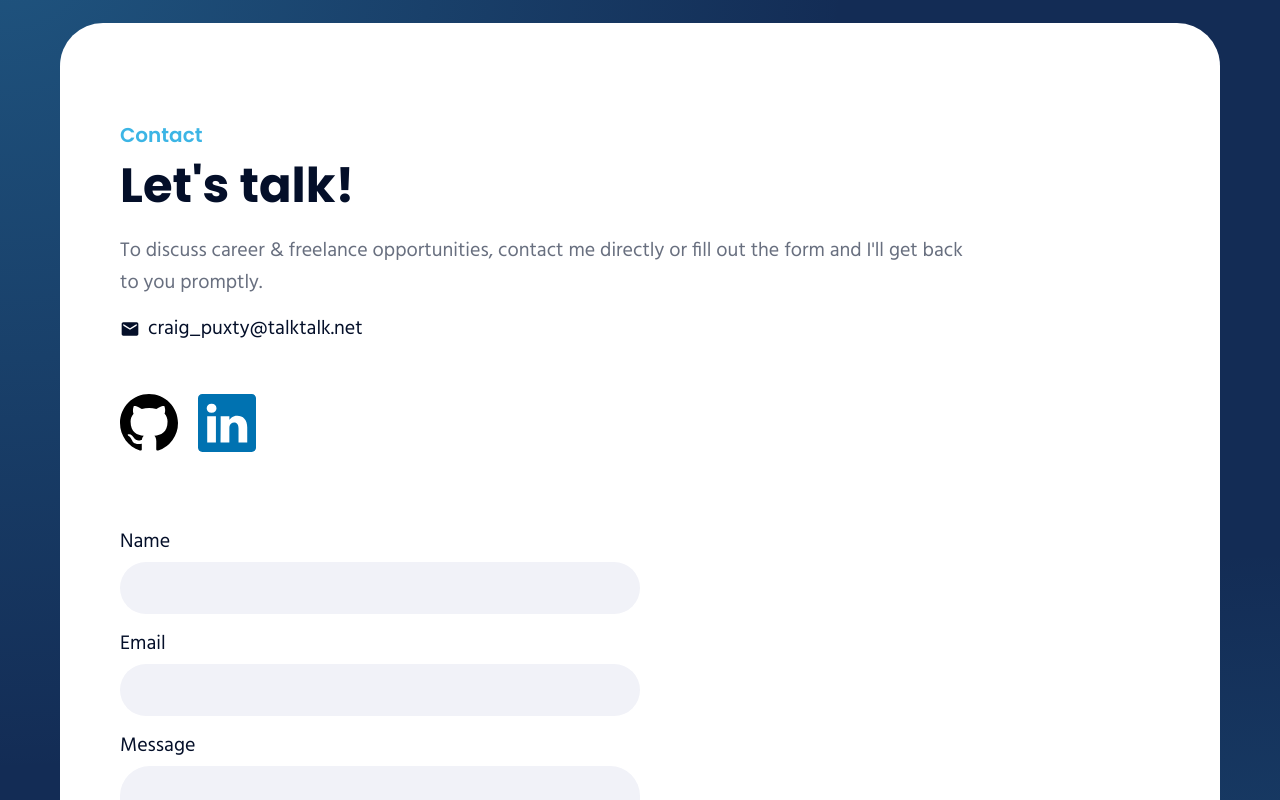
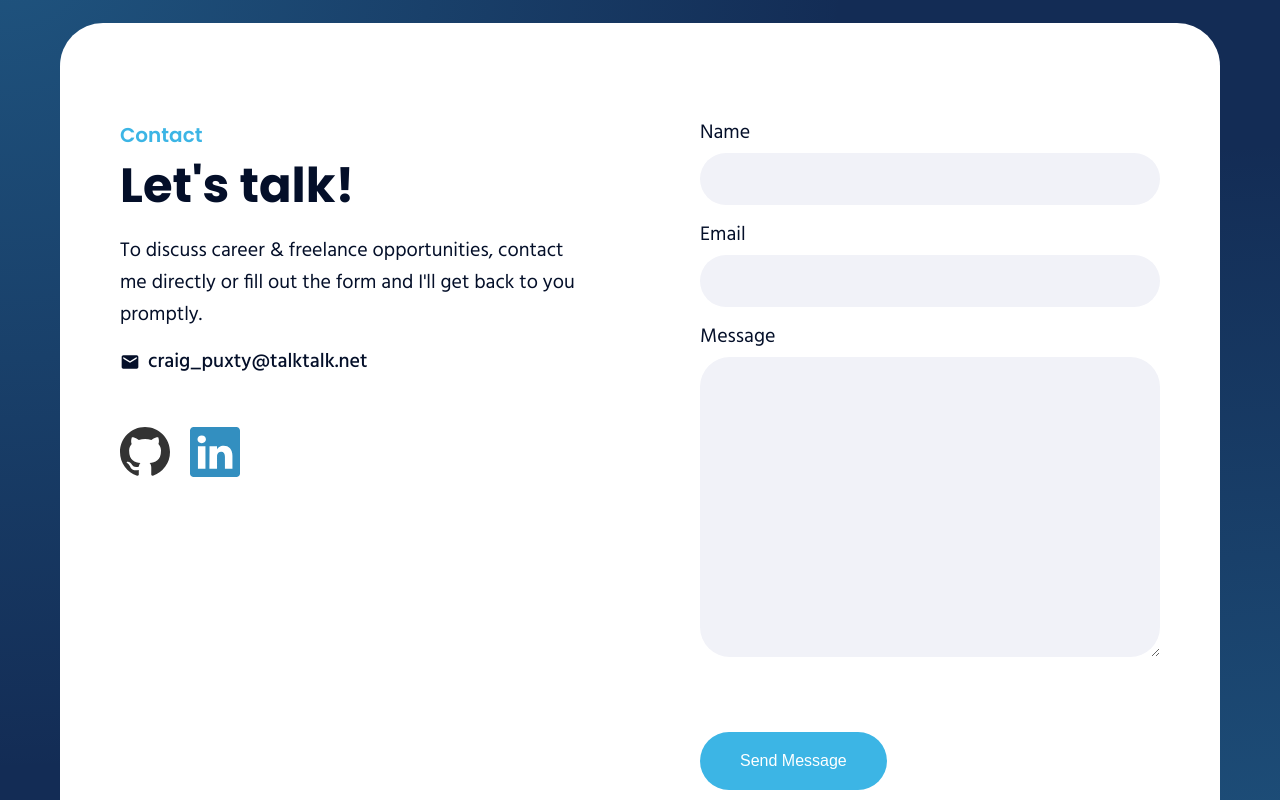
Before and after one commit to Dangereye/portfolio-v2, a Next.js app: page / in a window 1280 px wide. Shown: the part 4260-5060 px from the top of the page. Built offline with nearby package versions, Linux system fonts and the light colour scheme.

Commit message:
Updated Contact article & styles.

```diff
--- a/styles/articles/_contact.scss
+++ b/styles/articles/_contact.scss
@@ -1,9 +1,31 @@
 &__contact {
   position: relative;
+  overflow: hidden;
   background-color: $dark-color;
-  overflow: hidden;
+
+  .container {
+    @include hoz-padding;
+    @include vert-padding;
+    background-color: #fff;
+    border-radius: 4.3rem;
+
+    display: flex;
+    flex-wrap: wrap;
+    justify-content: space-between;
+    gap: 12rem;
+
+    @media (max-width: 1176px) {
+      gap: 8rem;
+    }
+
+    @media (max-width: $mobile) {
+      border-radius: 2.3rem;
+      gap: 4rem;
+    }
+  }
 
   .article__header {
+    flex: 1 1 40rem;
     text-align: left;
   }
 
@@ -13,35 +35,29 @@
 
   .body-text {
     margin: 0;
-    color: $body-text-dark;
+    max-width: 55rem;
   }
 
-  .container {
-    @include hoz-padding;
-    @include vert-padding;
-    background-color: #fff;
-    border-radius: 4.3rem;
-
-    @media (max-width: $mobile) {
-      border-radius: 2.3rem;
-    }
+  .form {
+    flex: 1 1 40rem;
   }
 
   .icon-text {
     margin: 2rem 0;
+    font-weight: 500;
     display: flex;
     gap: 8px;
   }
 
   .social-icon {
-    width: 5.8rem;
-    height: 5.8rem;
+    width: 5rem;
+    height: 5rem;
 
     &.github {
-      fill: #000;
+      fill: rgba(0, 0, 0, 0.8);
     }
     &.linkedin {
-      fill: #0072b1;
+      fill: rgba(0, 115, 177, 0.8);
     }
 
     svg {
--- a/styles/components/_forms.scss
+++ b/styles/components/_forms.scss
@@ -1,5 +1,5 @@
 .form {
-  width: 50%;
+  width: 100%;
   display: flex;
   flex-wrap: wrap;
   gap: 2rem;
@@ -32,4 +32,8 @@
     padding: 3rem;
     min-height: 30rem;
   }
+
+  .btns {
+    width: 100%;
+  }
 }
```
